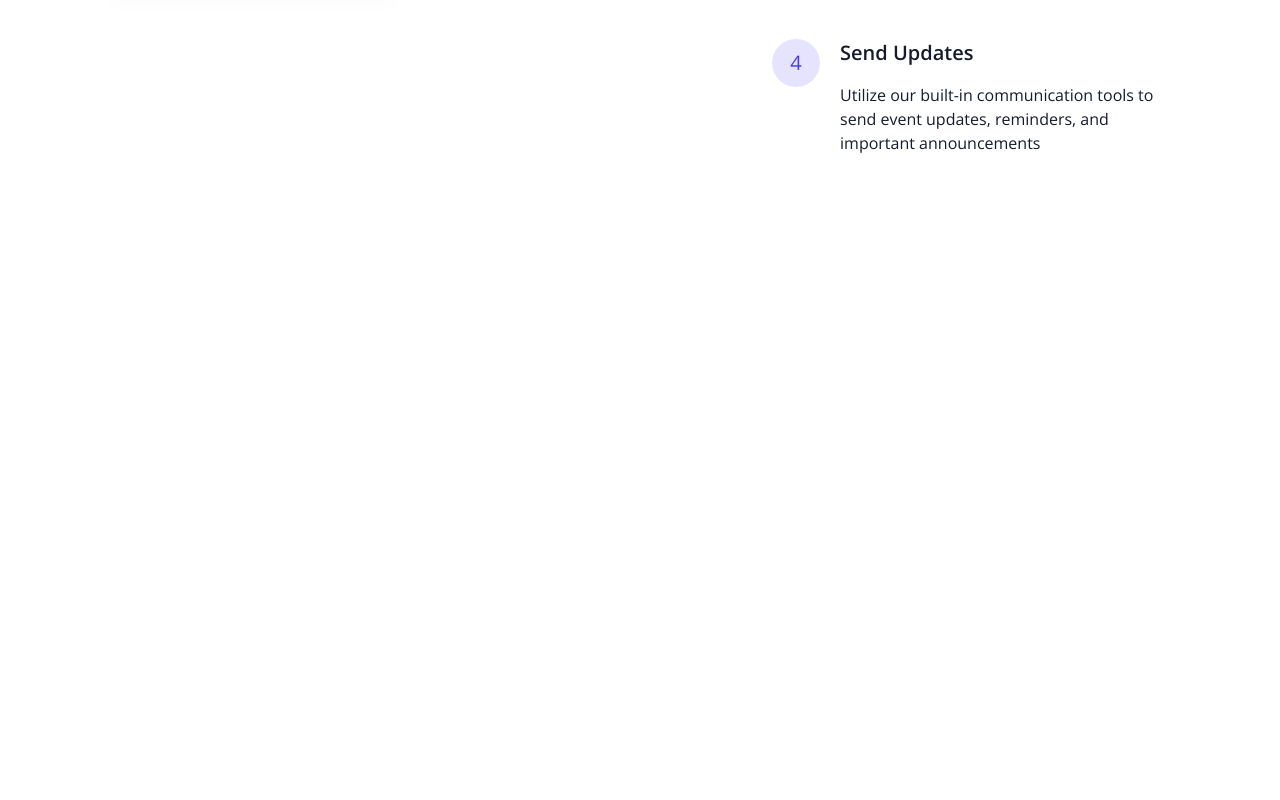
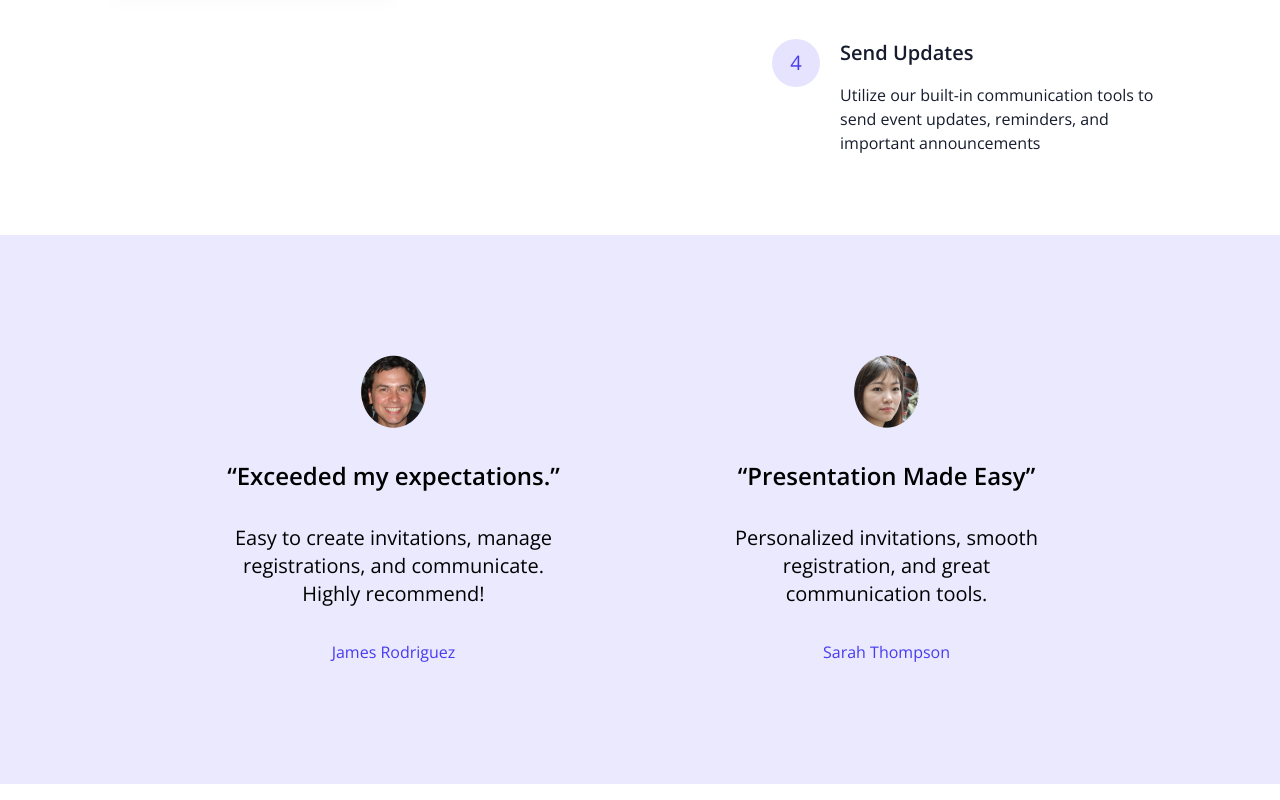
Before and after one commit to Areebah-snow/adch-group-5, a React (Vite) app: page / in a window 1280 px wide. Shown: the part 2724-3524 px from the top of the page. Before the commit the page ends 2959 px from the top, so only its background shows below. Built offline with nearby package versions, Linux system fonts and the light colour scheme.

Commit message:
Finished Testimonials

```diff
--- a/src/Components/Home.jsx
+++ b/src/Components/Home.jsx
@@ -2,6 +2,7 @@ import Features from "./Features";
 import Hero from "./Hero";
 import HowItWorks from "./HowItWorks";
 import Navbar from "./Navbar";
+import Testimonials from "./Testimonial";
 
 const Home = () => {
   return (
@@ -10,6 +11,7 @@ const Home = () => {
       <Hero />
       <Features />
       <HowItWorks />
+      <Testimonials/>
     </div>
   );
 };
--- a/src/Components/Testimonial.jsx
+++ b/src/Components/Testimonial.jsx
@@ -0,0 +1,42 @@
+import userPic1 from "../assets/Oval.png";
+import userPic2 from "../assets/Oval2.png";
+const userExps = [
+  {
+    img: userPic1,
+    header: "“Exceeded my expectations.”",
+    text: "Easy to create invitations, manage registrations, and communicate.\nHighly recommend!",
+    userName:'James Rodriguez'
+  },
+  {
+    img: userPic2,
+    header: "“Presentation Made Easy”",
+    text: "Personalized invitations, smooth registration, and great communication tools.",
+    userName:'Sarah Thompson'
+  },
+];
+export default function Testimonials() {
+  return (
+    <section className="testimonials bg-[#473BF01C] my-4 flex justify-evenly items-center p-24">
+      {userExps.map((exp, i) => (
+        <UserExp
+          key={i}
+          header={exp.header}
+          text={exp.text}
+          img={exp.img}
+          userName={exp.userName}
+        />
+      ))}
+    </section>
+  );
+}
+// eslint-disable-next-line react/prop-types
+function UserExp({ header, text, img, userName }) {
+  return (
+    <div className="userExp text-center flex flex-col justify-center items-center gap-8 p-6">
+      <img src={img} alt="user-pic" />
+      <h2 className="text-2xl font-semibold">{header}</h2>
+      <p className="text-xl w-[30ch]">{text}</p>
+      <span className="text-[#473BF0]">{userName}</span>
+    </div>
+  );
+}
```
Also changed, not shown: src/assets/Oval.png (added), src/assets/Oval2.png (added).
